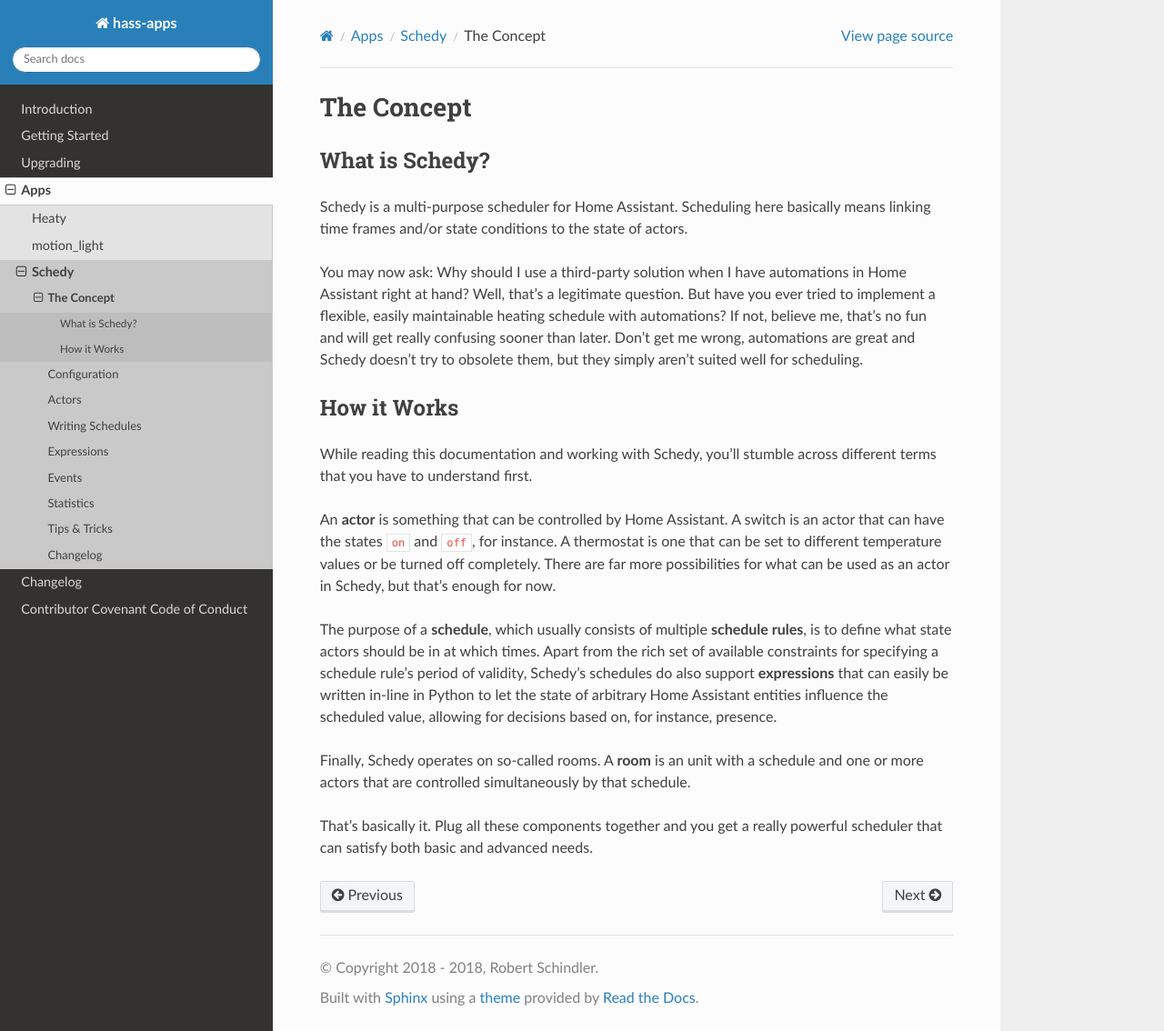
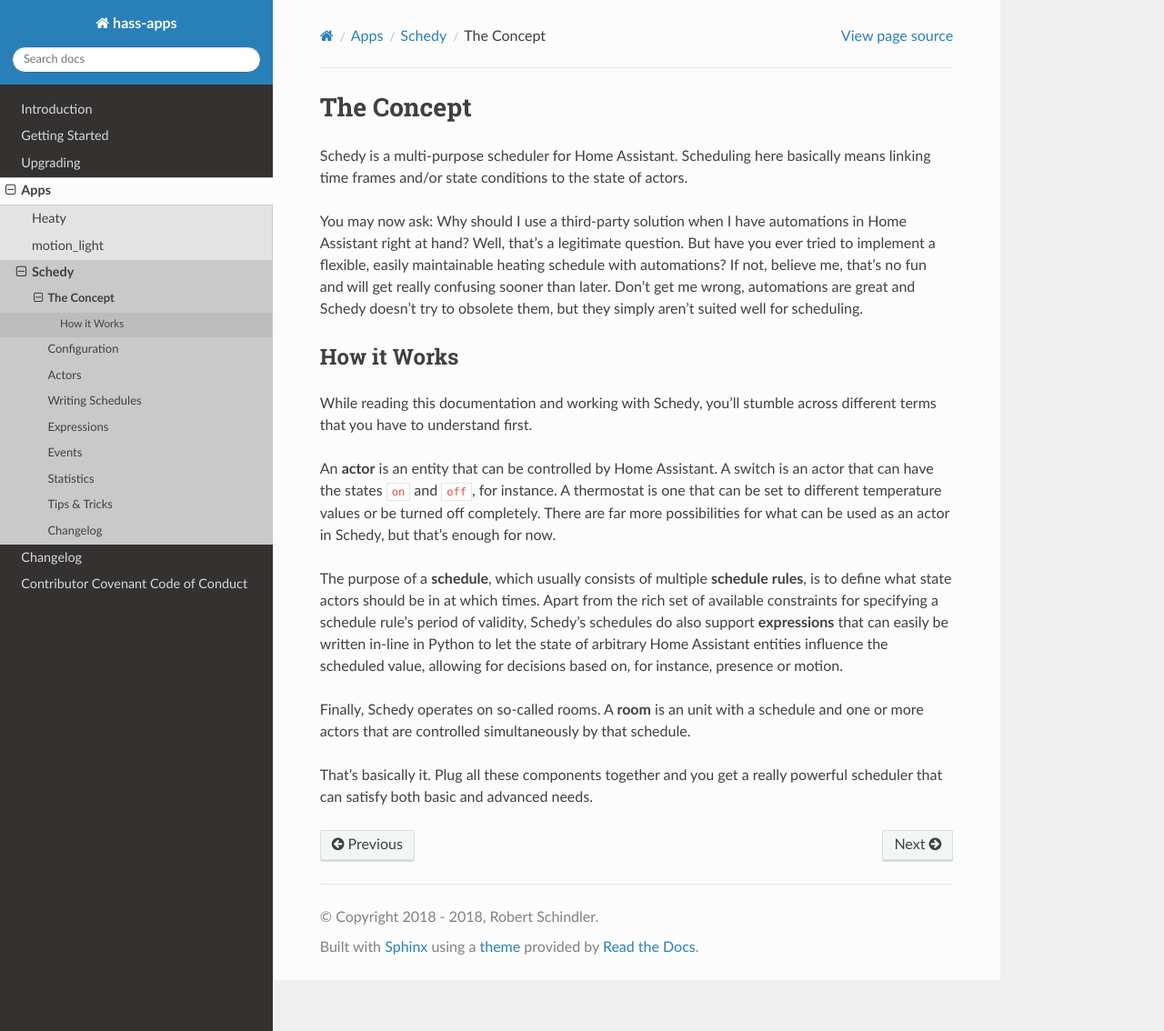
Before and after one commit to bob1de/hass-apps, a Sphinx documentation site: the page built from docs/apps/schedy/concept.rst, in a window 1280 px wide and 1134 px high. Shown: the whole window at 91% size. Built offline with Sphinx 7.4.7 and the Read the Docs theme 2.0.0, drawn with Linux system fonts in a browser that asks for light colours; the version number could not be read and is left out.

Commit message:
[schedy] Improved The Concept chapter in docs

```diff
--- a/docs/apps/schedy/concept.rst
+++ b/docs/apps/schedy/concept.rst
@@ -1,8 +1,5 @@
 The Concept
 ===========
-
-What is Schedy?
----------------
 
 Schedy is a multi-purpose scheduler for Home Assistant. Scheduling here
 basically means linking time frames and/or state conditions to the state
@@ -23,7 +20,7 @@
 While reading this documentation and working with Schedy, you'll stumble
 across different terms that you have to understand first.
 
-An **actor** is something that can be controlled by Home Assistant. A
+An **actor** is an entity that can be controlled by Home Assistant. A
 switch is an actor that can have the states ``on`` and ``off``, for
 instance. A thermostat is one that can be set to different temperature
 values or be turned off completely. There are far more possibilities
@@ -35,7 +32,7 @@
 schedule rule's period of validity, Schedy's schedules do also support
 **expressions** that can easily be written in-line in Python to let the
 state of arbitrary Home Assistant entities influence the scheduled value,
-allowing for decisions based on, for instance, presence.
+allowing for decisions based on, for instance, presence or motion.
 
 Finally, Schedy operates on so-called rooms. A **room** is an unit with
 a schedule and one or more actors that are controlled simultaneously by
```
